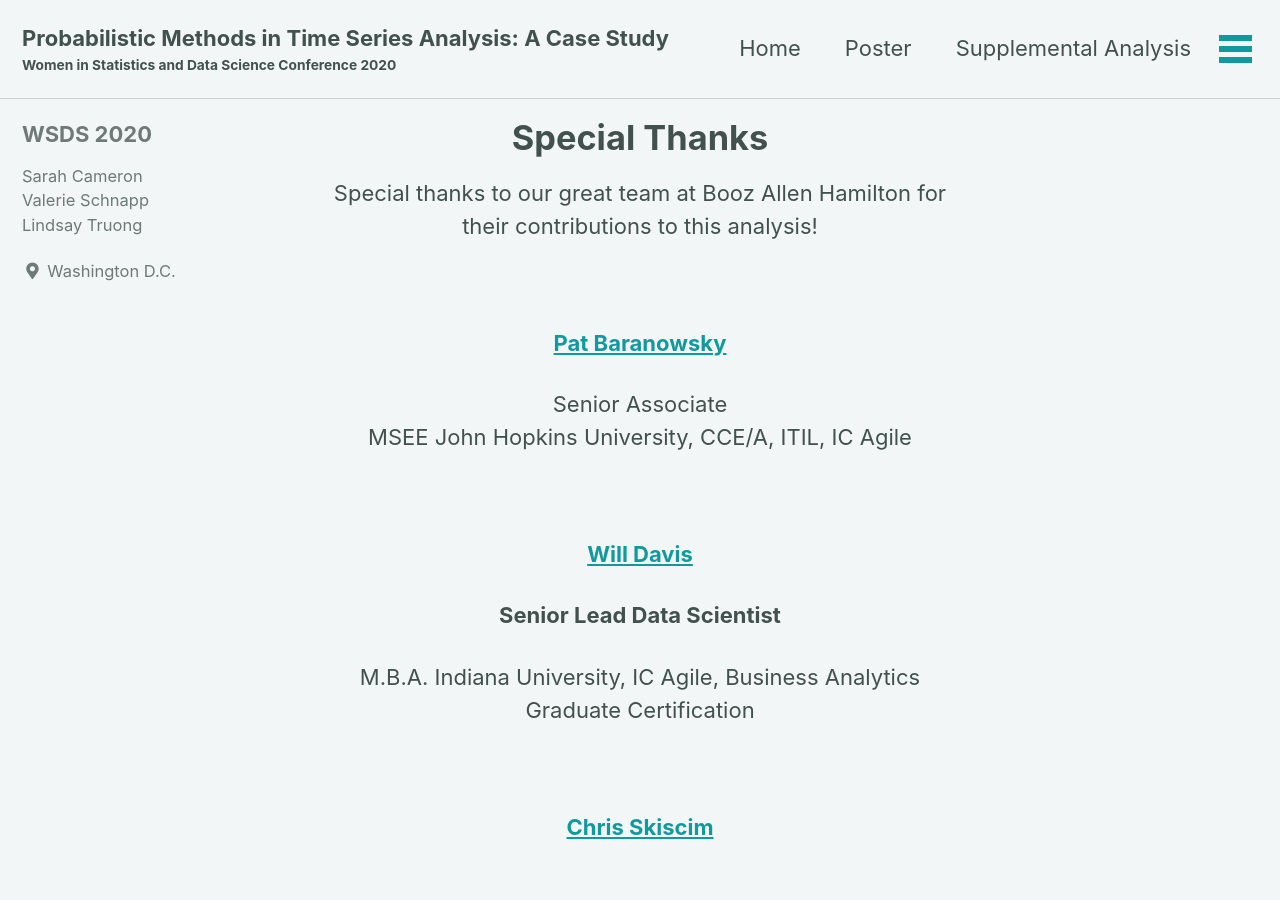
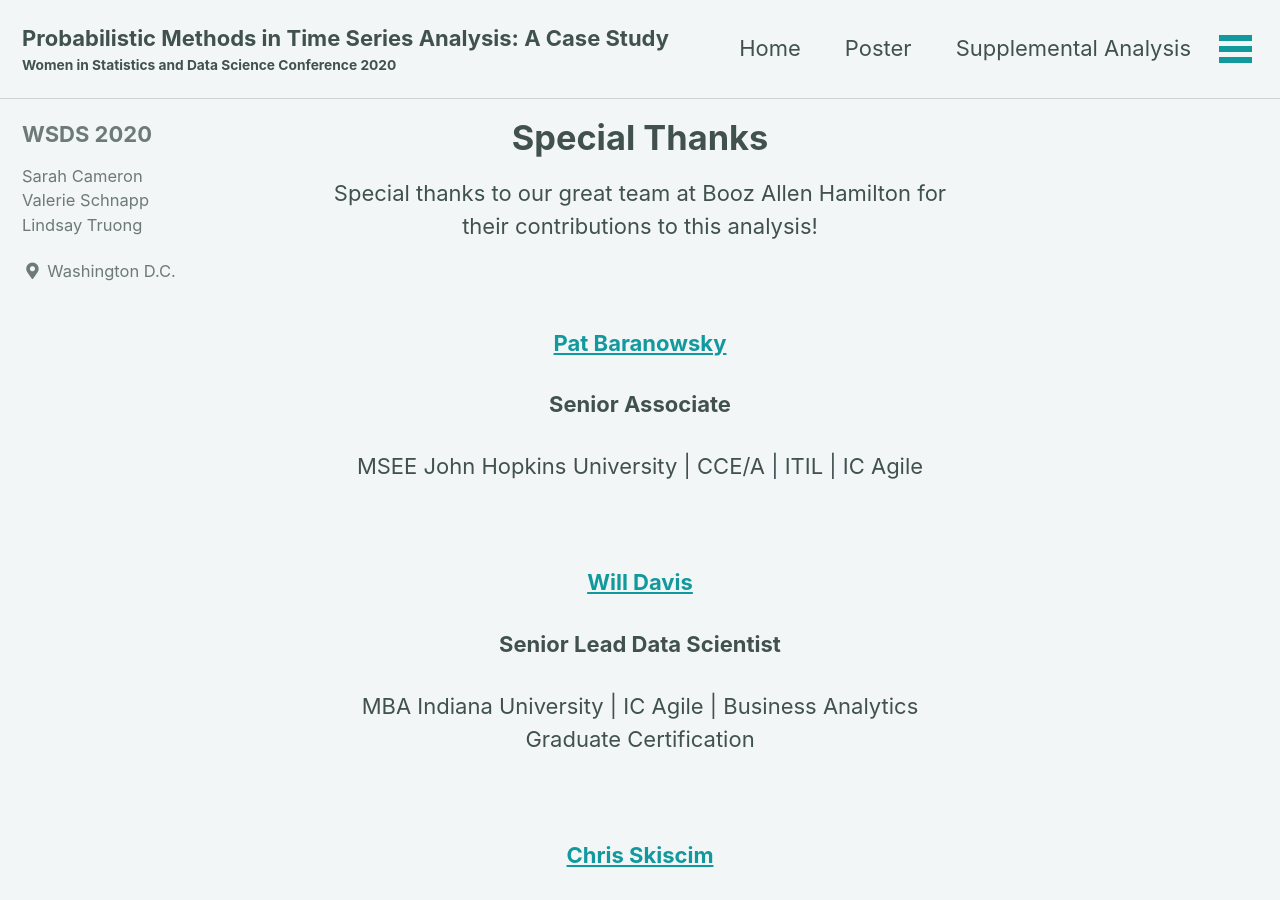
Before and after one commit to lindsaytruong/lindsaytruong.github.io, a Jekyll site: the page built from _pages/special_thanks.html, in a window 1280 px wide and 900 px high. Built offline with Jekyll 4.4.1, drawn with Linux system fonts in a browser that asks for light colours; cached includes are drawn as plain includes.

Commit message:
special thanks

```diff
--- a/_pages/special_thanks.html
+++ b/_pages/special_thanks.html
@@ -9,11 +9,12 @@ permalink: /special_thanks/
 <p style="font: size 7; text-align: center;">Special thanks to our great team at Booz Allen Hamilton for their contributions to this analysis!</p>
 <br/>
 <p style="font: size 10; font-weight: bold; text-align: center;"><a href="https://www.linkedin.com/in/patrick-baranowsky-9b8122/">Pat Baranowsky</a></p>
-<p style="font: size 7; text-align: center;">Senior Associate <br> MSEE John Hopkins University, CCE/A, ITIL, IC Agile</p>
+<p style="font: size 7; text-align: center; font-weight: bold;">Senior Associate</p>
+<p style="font: size 7; text-align: center;"> MSEE John Hopkins University | CCE/A | ITIL | IC Agile</p>
 <br/>
 <p style="font: size 10; font-weight: bold; text-align: center;"><a href="https://www.linkedin.com/in/will-davis-7274a76/">Will Davis</a></p>
 <p style="font: size 7; text-align: center; font-weight: bold;">Senior Lead Data Scientist</p>
-<p style="font: size 7; text-align: center;">M.B.A. Indiana University, IC Agile, Business Analytics Graduate Certification</p>
+<p style="font: size 7; text-align: center;">MBA Indiana University | IC Agile | Business Analytics Graduate Certification</p>
 <br/>
 <p style="font: size 10; font-weight: bold; text-align: center;"><a href="https://www.linkedin.com/in/christopher-skiscim-1236b4a/">Chris Skiscim</a></p>
 <br/>
```
